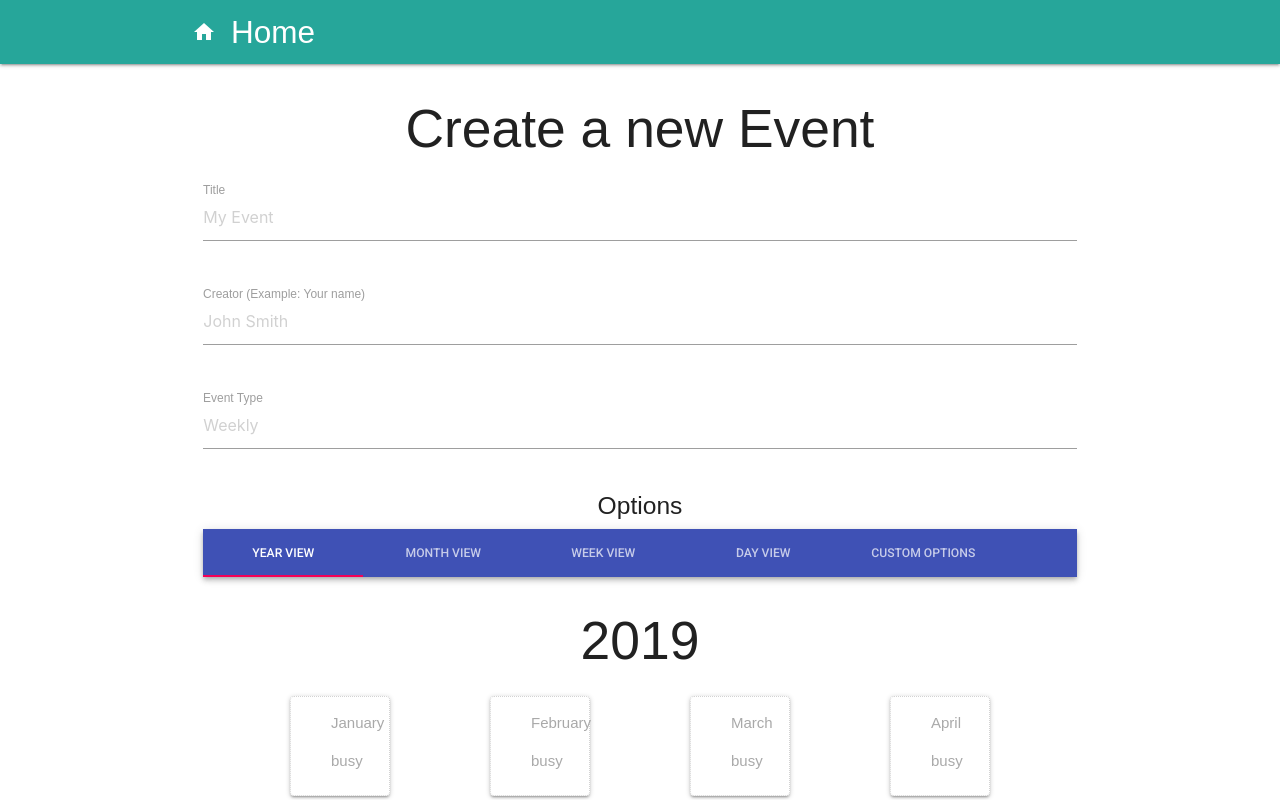
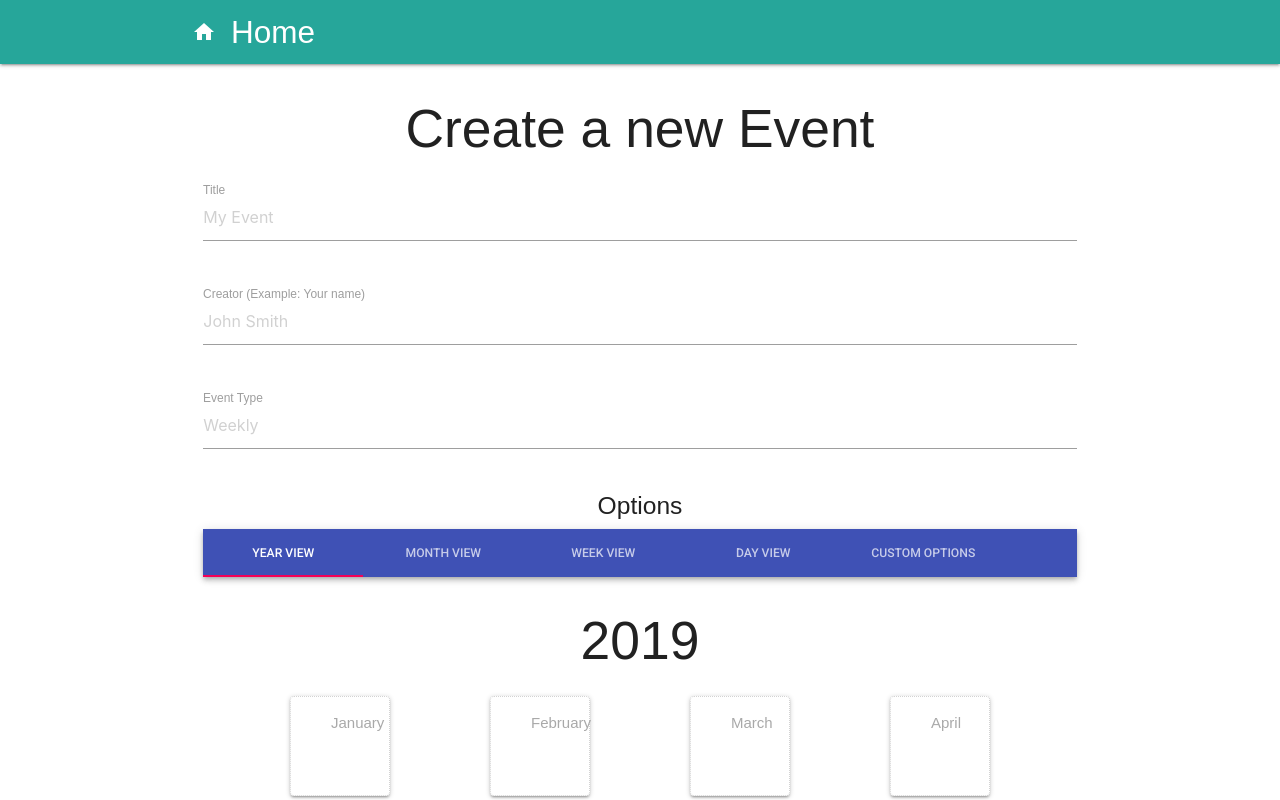
Before and after one commit to shimoal/are-you-free, a React (Create React App) app in the folder client/: page /events/new in a window 1280 px wide. Shown: the top 800 px of the page. Built offline with nearby package versions, Linux system fonts and the light colour scheme.

Commit message:
Change busy/free status to indicate selected/unselected instead

```diff
--- a/client/src/components/calendarViews/TimeUnit.tsx
+++ b/client/src/components/calendarViews/TimeUnit.tsx
@@ -1,8 +1,5 @@
 import * as React from "react";
 import "../../styles/TimeUnit.css";
-
-const BUSY_STATUS = "busy";
-const FREE_STATUS = "free";
 
 import Paper from '@material-ui/core/Paper'
 
@@ -10,38 +7,41 @@ interface IProps {
   label: string;
   height: number;
   width: number;
+
 }
 
-export default class TimeBlock extends React.Component<
-  IProps,
-  { isFree: boolean }
-> {
+interface IState {
+  selected: boolean;
+}
+
+class TimeBlock extends React.Component<IProps, IState> {
   state = {
-    isFree: false
+    selected: false
   };
 
   render() {
     const { label, height, width } = this.props;
-    const { isFree } = this.state;
-    const status = isFree ? FREE_STATUS : BUSY_STATUS;
+    const { selected } = this.state;
 
     return (
       <Paper
-        className={"timeblock " + status}
+        className={"timeblock"}
         onClick={() => {
           this.setState(prevState => ({
-            isFree: !prevState.isFree
+            selected: !prevState.selected
           }));
         }}
         style={{
           height,
           width,
-          backgroundColor: this.state.isFree ? 'lightgreen' : ''
+          backgroundColor: selected ? 'lightgreen' : ''
         }}
       >
         <p>{label}</p>
-        <p>{status}</p>
+        <p>{selected && 'selected'}</p>
       </Paper>
     );
   }
 }
+
+export default TimeBlock;
--- a/client/src/styles/TimeUnit.css
+++ b/client/src/styles/TimeUnit.css
@@ -8,12 +8,3 @@
 .timeblock:hover {
   cursor: pointer;
 }
-
-.free {
-  background-color: lightblue;
-}
-
-
-.busy {
-  background-color: lightpink;
-}
```
